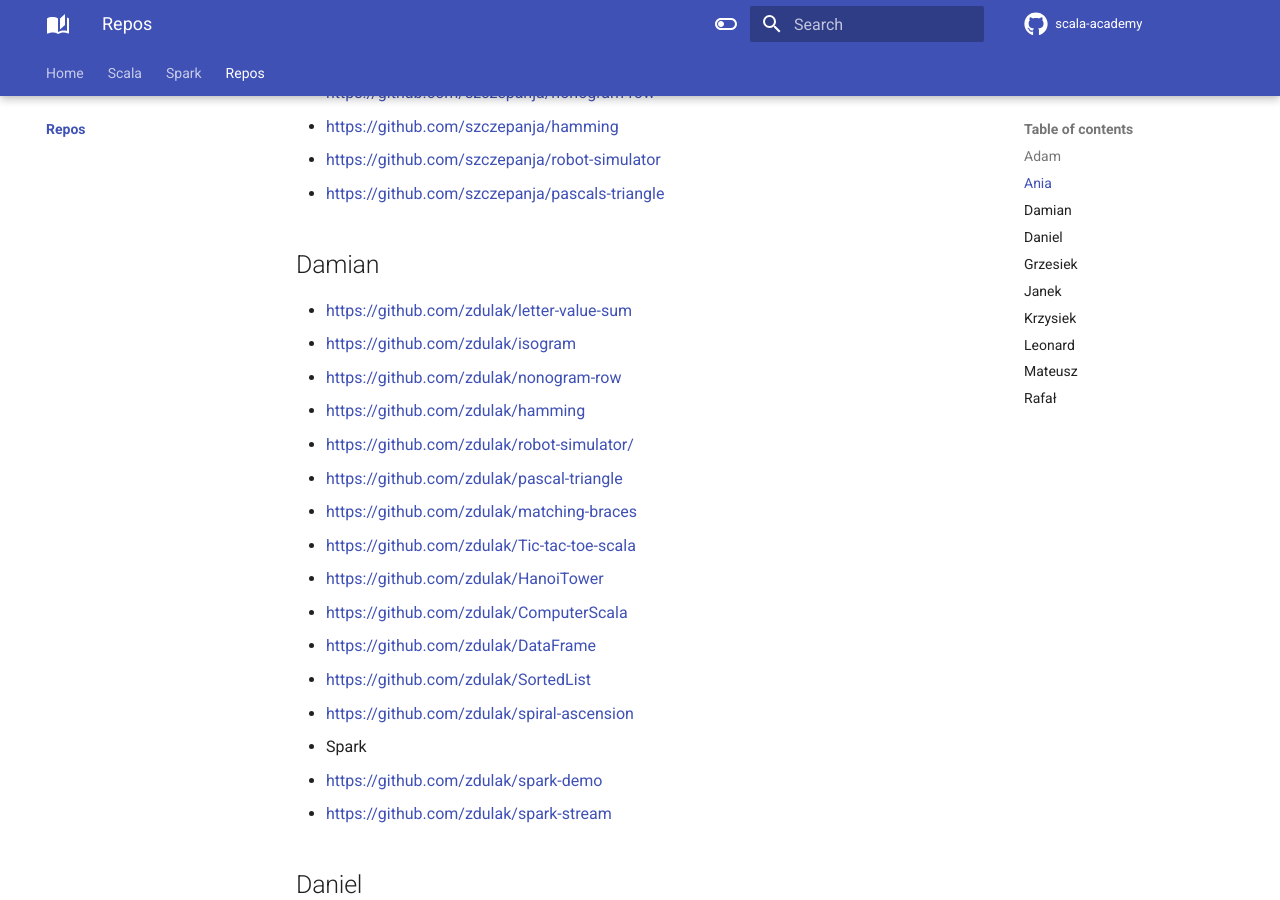
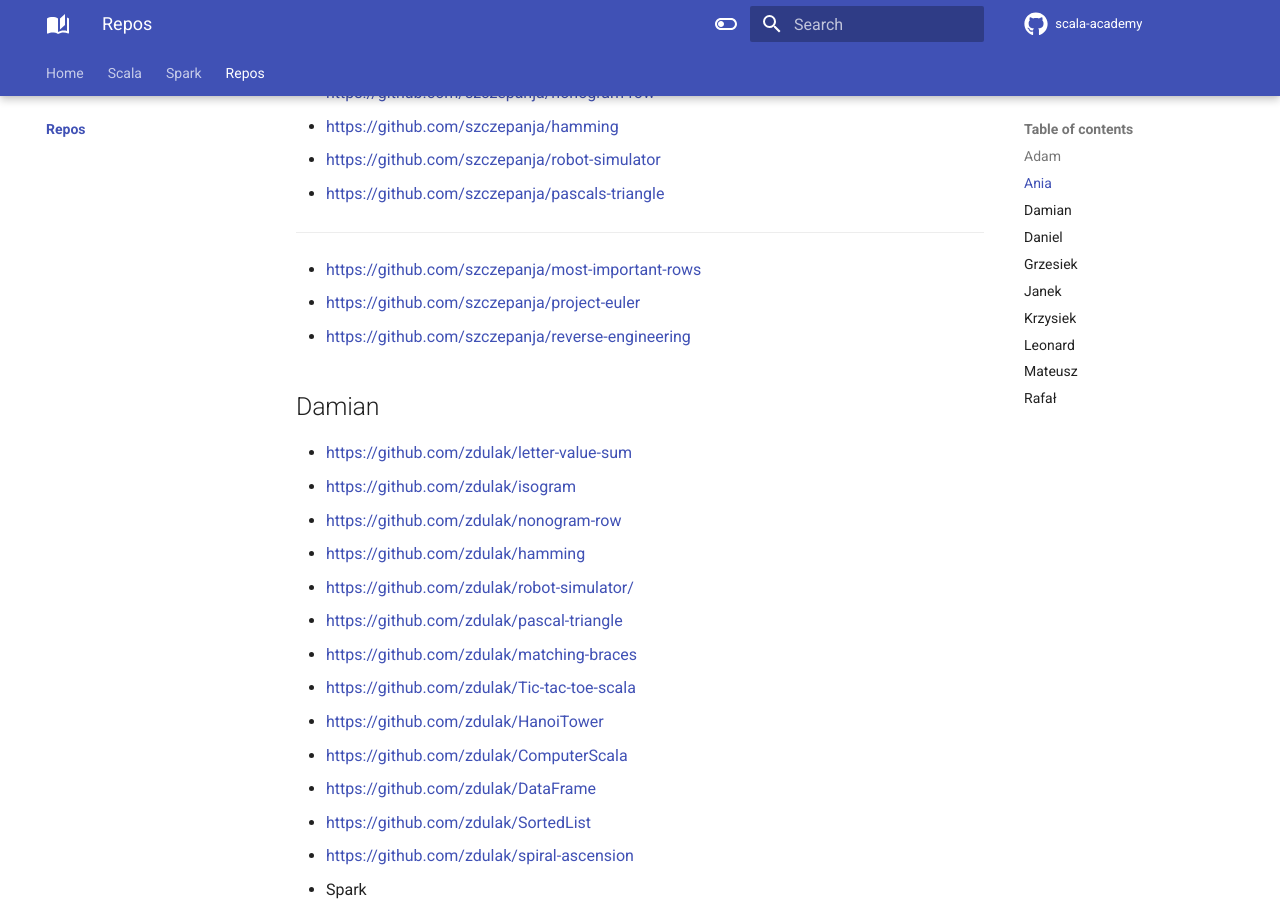
Before and after one commit to jaceklaskowski/scala-academy, an MkDocs documentation site: the page built from docs/repos/index.md, in a window 1280 px wide and 900 px high, scrolled down 515 px. Built offline with MkDocs 1.6.1 and Material for MkDocs 9.7.7, drawn with Linux system fonts in a browser that asks for light colours; comment, search, counter and statistics services are not loaded; some of the changed lines change nothing that is shown.

Commit message:
Repos from Ania

```diff
--- a/docs/repos/index.md
+++ b/docs/repos/index.md
@@ -16,6 +16,12 @@
 * https://github.com/szczepanja/hamming
 * https://github.com/szczepanja/robot-simulator
 * https://github.com/szczepanja/pascals-triangle
+
+---
+
+* https://github.com/szczepanja/most-important-rows
+* https://github.com/szczepanja/project-euler
+* https://github.com/szczepanja/reverse-engineering
 
 ## Damian
 
```
